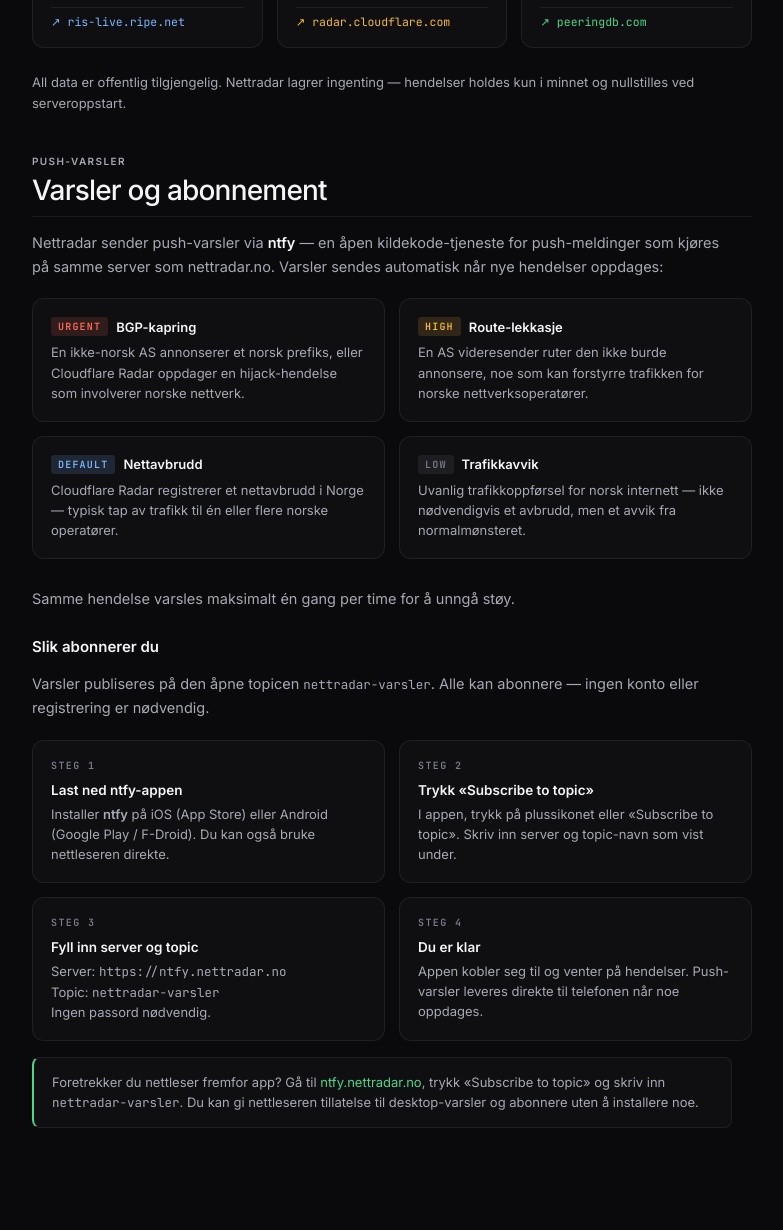
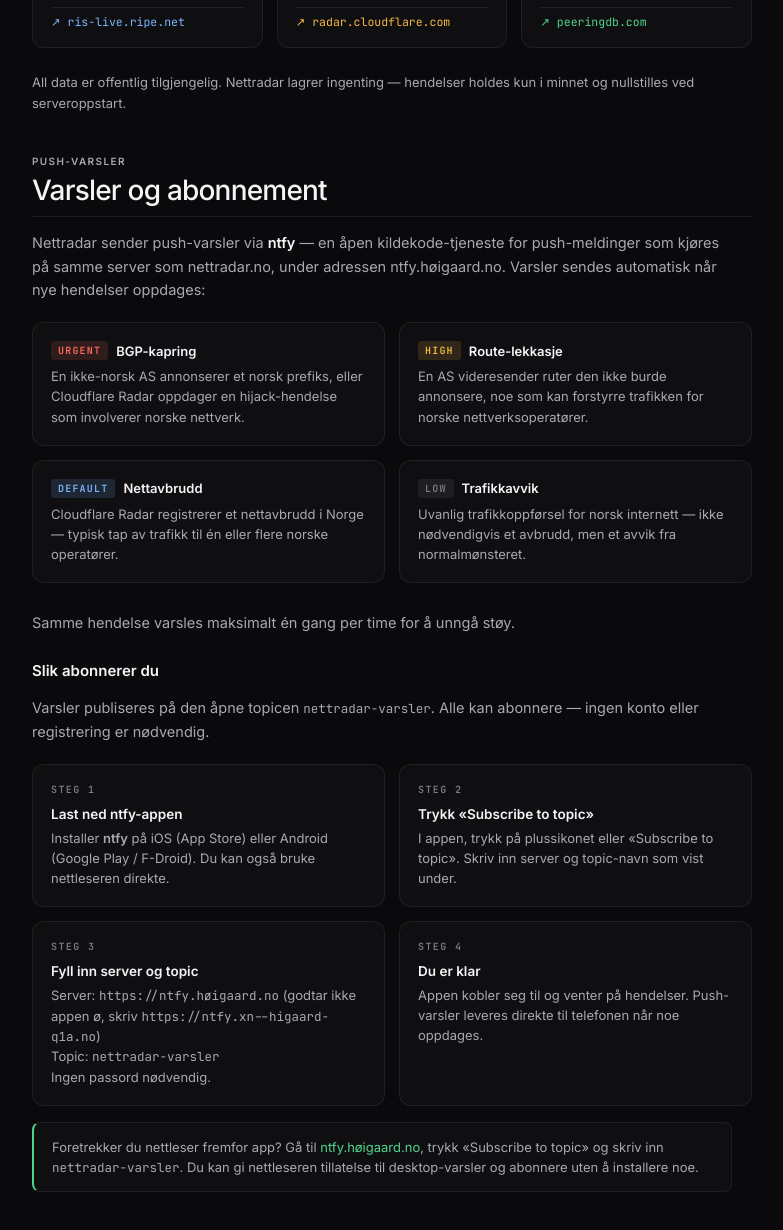
Before and after one commit to MrFoos/nettradar, a plain HTML site: page frontend/om.html in a window 1280 px wide. Shown: the part 3836-5066 px from the top of the page, without its empty margins (244-1027 px from the left). Drawn offline with Linux system fonts and the light colour scheme; no server answers.

Commit message:
Om-siden: pek ntfy-abonnement til ntfy.høigaard.no (#65)
ntfy.nettradar.no fjernes; nettradar.no fornyes ikke.

Co-authored-by: Claude Opus 5.5 <noreply@anthropic.com>

```diff
--- a/frontend/om.html
+++ b/frontend/om.html
@@ -609,7 +609,7 @@
       </div>
 
       <div class="prose">
-        <p>Nettradar sender push-varsler via <strong>ntfy</strong> — en åpen kildekode-tjeneste for push-meldinger som kjøres på samme server som nettradar.no. Varsler sendes automatisk når nye hendelser oppdages:</p>
+        <p>Nettradar sender push-varsler via <strong>ntfy</strong> — en åpen kildekode-tjeneste for push-meldinger som kjøres på samme server som nettradar.no, under adressen ntfy.høigaard.no. Varsler sendes automatisk når nye hendelser oppdages:</p>
       </div>
 
       <div class="event-grid" style="margin-bottom:28px">
@@ -664,7 +664,7 @@
           <div style="font-family:'JetBrains Mono',monospace;font-size:10px;font-weight:600;letter-spacing:1.4px;color:var(--dimmer);text-transform:uppercase;margin-bottom:10px">Steg 3</div>
           <div style="font-size:13.5px;font-weight:600;color:var(--text);margin-bottom:6px">Fyll inn server og topic</div>
           <div style="font-size:13px;color:var(--dim);line-height:1.55">
-            Server: <code>https://ntfy.nettradar.no</code><br>
+            Server: <code>https://ntfy.høigaard.no</code> (godtar ikke appen ø, skriv <code>https://ntfy.xn--higaard-q1a.no</code>)<br>
             Topic: <code>nettradar-varsler</code><br>
             Ingen passord nødvendig.
           </div>
@@ -677,7 +677,7 @@
       </div>
 
       <div class="callout" style="border-left-color:var(--green)">
-        Foretrekker du nettleser fremfor app? Gå til <a href="https://ntfy.nettradar.no" target="_blank" rel="noopener noreferrer" style="color:var(--green)">ntfy.nettradar.no</a>, trykk «Subscribe to topic» og skriv inn <code>nettradar-varsler</code>. Du kan gi nettleseren tillatelse til desktop-varsler og abonnere uten å installere noe.
+        Foretrekker du nettleser fremfor app? Gå til <a href="https://ntfy.xn--higaard-q1a.no" target="_blank" rel="noopener noreferrer" style="color:var(--green)">ntfy.høigaard.no</a>, trykk «Subscribe to topic» og skriv inn <code>nettradar-varsler</code>. Du kan gi nettleseren tillatelse til desktop-varsler og abonnere uten å installere noe.
       </div>
 
     </div>
```
